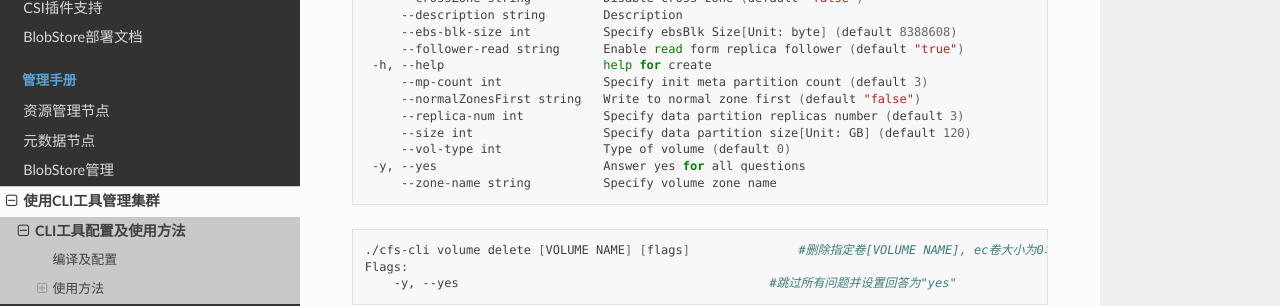
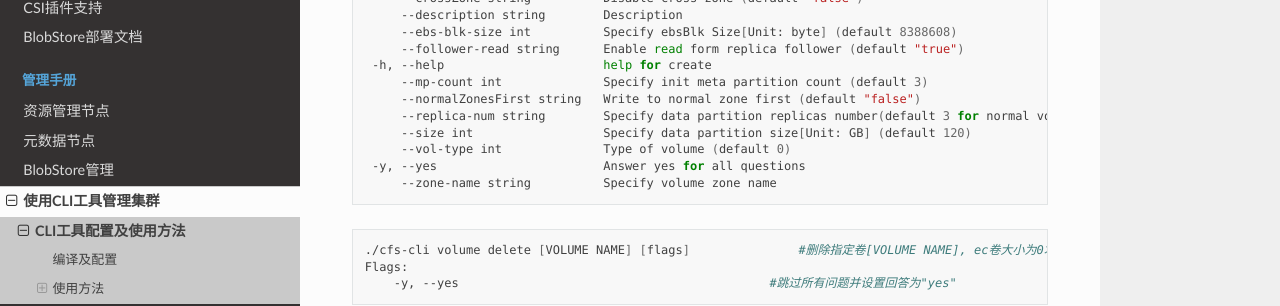
Before and after one commit to cubefs/docs-zh, a Sphinx documentation site: the page built from docs/source/admin-api/cli/cli.rst, in a window 1280 px wide and 900 px high, scrolled down 3347 px. Shown: the part 151-457 px from the top of the window. Built offline with Sphinx 7.4.7 and the Read the Docs theme 2.0.0, drawn with Linux system fonts in a browser that asks for light colours.

Commit message:
Update cli.rst

```diff
--- a/docs/source/admin-api/cli/cli.rst
+++ b/docs/source/admin-api/cli/cli.rst
@@ -189,11 +189,12 @@ CLI主要分为六类管理命令：
      -h, --help                      help for create
          --mp-count int              Specify init meta partition count (default 3)
          --normalZonesFirst string   Write to normal zone first (default "false")
-         --replica-num int           Specify data partition replicas number (default 3)
+         --replica-num string        Specify data partition replicas number(default 3 for normal volume,1 for low volume)
          --size int                  Specify data partition size[Unit: GB] (default 120)
          --vol-type int              Type of volume (default 0)
      -y, --yes                       Answer yes for all questions
          --zone-name string          Specify volume zone name
+
 
 
 .. code-block:: bash
```
